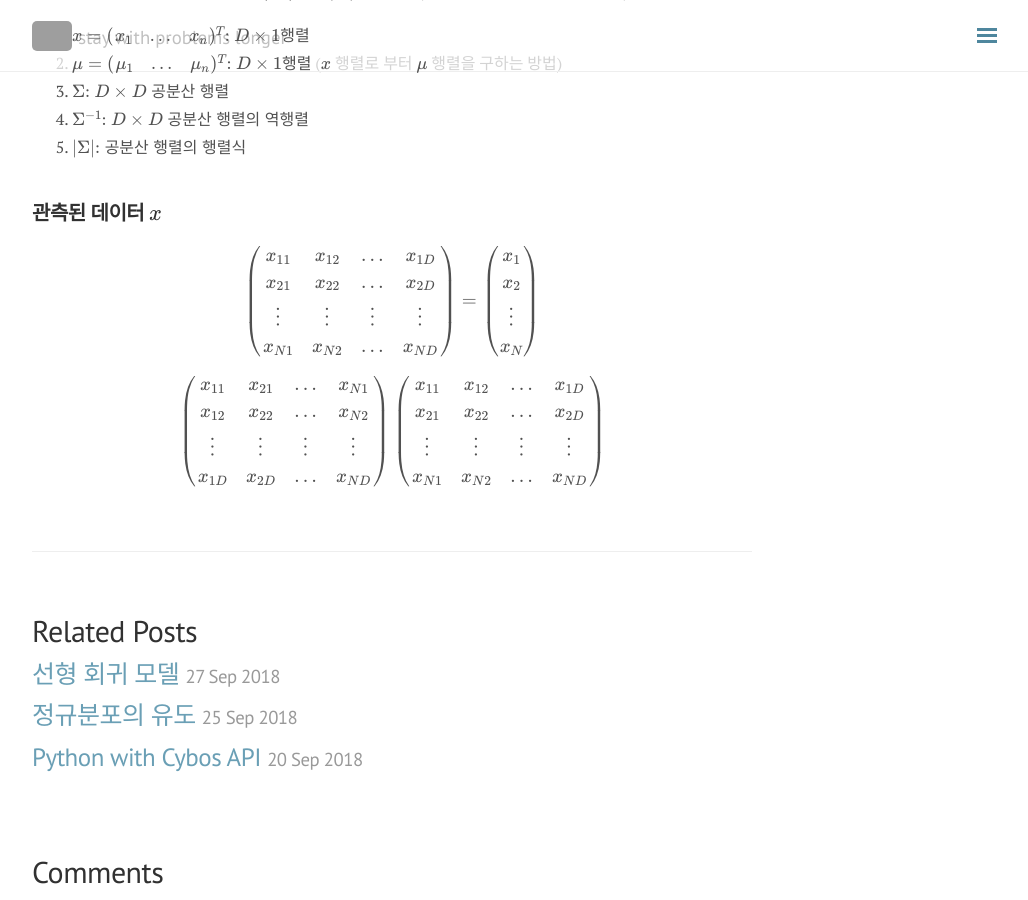
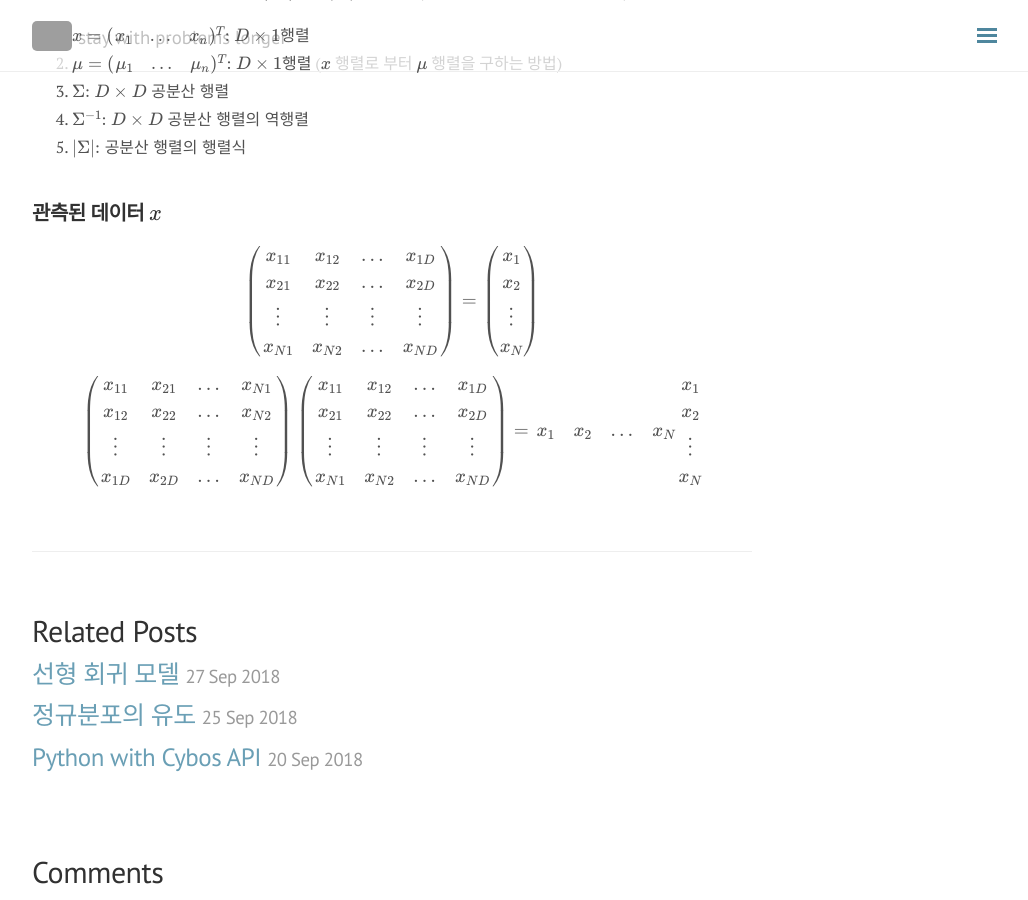
Before and after one commit to seokhoonj/seokhoonj.github.io, a Jekyll site: the page built from _posts/Math/2018-09-28-Math-gaussian_distribution.md, in a window 1280 px wide and 900 px high, scrolled down 759 px. Shown: the whole window, without its empty margins (248-1276 px from the left). Built offline with Jekyll 4.4.1, drawn with Linux system fonts in a browser that asks for light colours; nearby versions of some CDN libraries; formulas are drawn with MathJax 3; comment, search, counter and statistics services are not loaded; grey boxes are pictures that could not be loaded.

Commit message:
add _posts

```diff
--- a/_posts/Math/2018-09-28-Math-gaussian_distribution.md
+++ b/_posts/Math/2018-09-28-Math-gaussian_distribution.md
@@ -29,4 +29,4 @@
 
 ## 관측된 데이터 $x$
 \\( \begin{pmatrix} x\_{11} & x\_{12} & \ldots & x\_{1D}  \\\\ x\_{21} & x\_{22} & \ldots & x\_{2D}  \\\\ \vdots  & \vdots  & \vdots & \vdots   \\\\ x\_{N1} & x\_{N2} & \ldots & x\_{ND}  \end{pmatrix} = \left(\begin{array}{c} x\_1 \\\\ x\_2 \\\\ \vdots \\\\ x\_N \end{array}\right) \\)
-\\( \begin{pmatrix} x\_{11} & x\_{21} & \ldots & x\_{N1}  \\\\ x\_{12} & x\_{22} & \ldots & x\_{N2}  \\\\ \vdots  & \vdots  & \vdots & \vdots   \\\\ x\_{1D} & x\_{2D} & \ldots & x\_{ND}  \end{pmatrix} \begin{pmatrix} x\_{11} & x\_{12} & \ldots & x\_{1D}  \\\\ x\_{21} & x\_{22} & \ldots & x\_{2D}  \\\\ \vdots  & \vdots  & \vdots & \vdots   \\\\ x\_{N1} & x\_{N2} & \ldots & x\_{ND}  \end{pmatrix} \\)
+\\( \begin{pmatrix} x\_{11} & x\_{21} & \ldots & x\_{N1}  \\\\ x\_{12} & x\_{22} & \ldots & x\_{N2}  \\\\ \vdots  & \vdots  & \vdots & \vdots   \\\\ x\_{1D} & x\_{2D} & \ldots & x\_{ND}  \end{pmatrix} \begin{pmatrix} x\_{11} & x\_{12} & \ldots & x\_{1D}  \\\\ x\_{21} & x\_{22} & \ldots & x\_{2D}  \\\\ \vdots  & \vdots  & \vdots & \vdots   \\\\ x\_{N1} & x\_{N2} & \ldots & x\_{ND}  \end{pmatrix} = \begin{array}{cccc} x\_1 & x\_2 & \ldots & x\_N \end{array} \begin{array}{c} x\_1 \\\\ x\_2 \\\\ \vdots \\\\ x\_N \end{array} \\)
```
